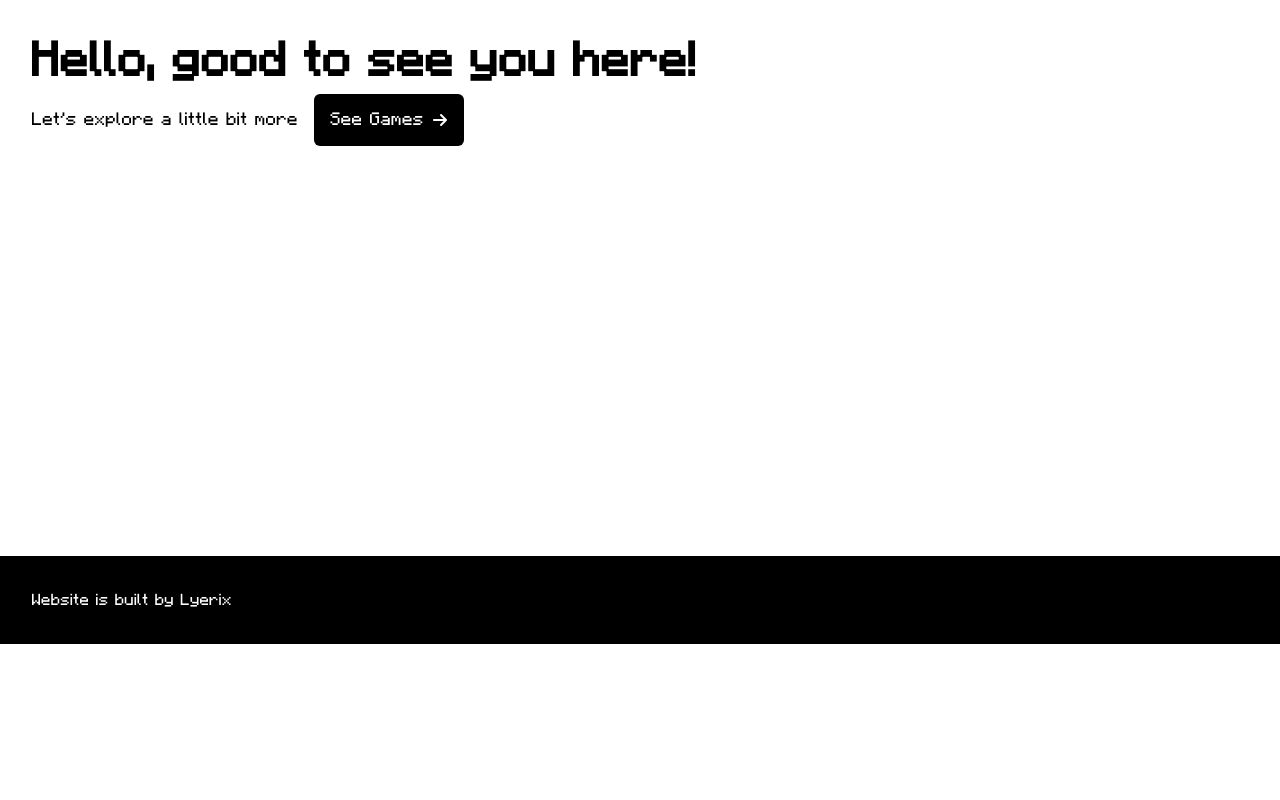
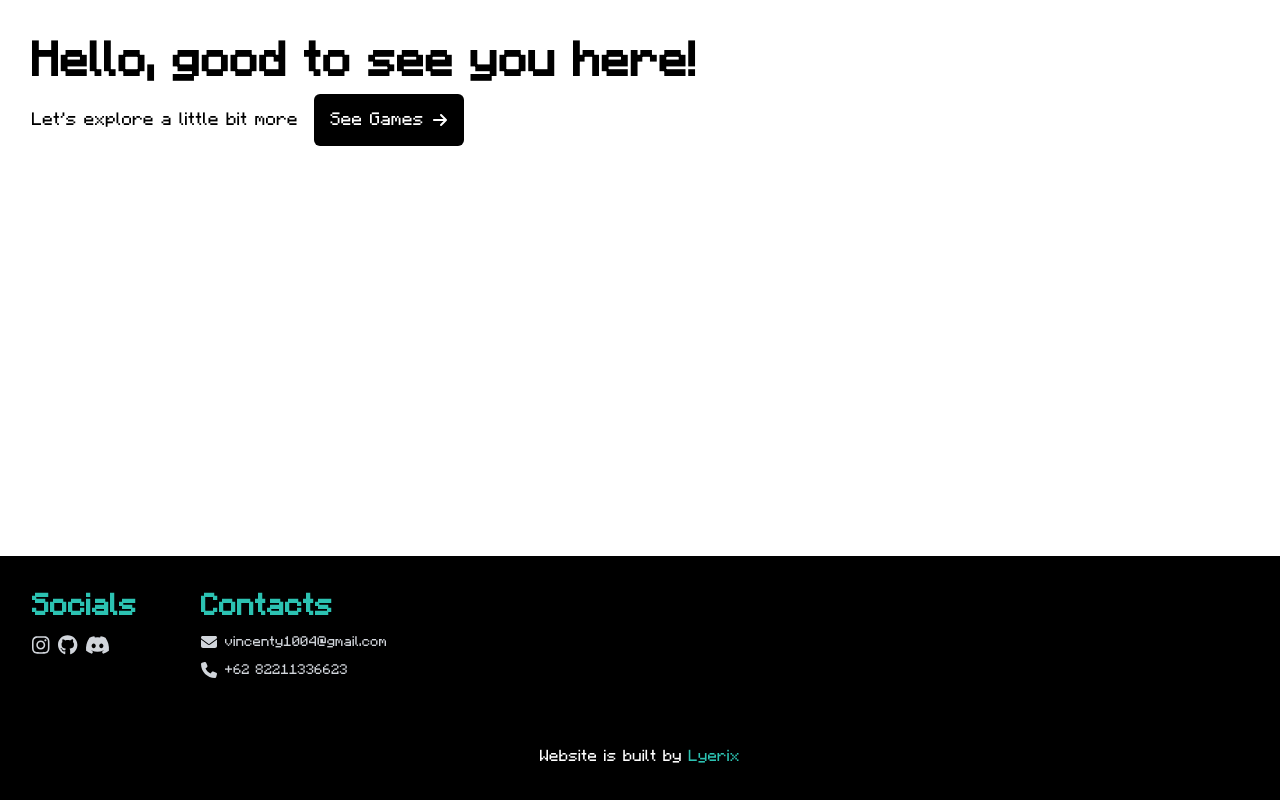
Before and after one commit to VinctLY/ByteGames-Game, a Next.js app in the folder client/: page / in a window 1280 px wide. Shown: the part 304-1104 px from the top of the page. Before the commit the page ends 948 px from the top, so only its background shows below. Built offline with nearby package versions, Linux system fonts and the light colour scheme.

Commit message:
feat: add links in footer section

```diff
--- a/client/src/components/Footer.tsx
+++ b/client/src/components/Footer.tsx
@@ -1,13 +1,48 @@
 import Link from "next/link";
+import { FontAwesomeIcon } from "@fortawesome/react-fontawesome";
+import { faGithub, faInstagram, faDiscord } from "@fortawesome/free-brands-svg-icons";
+import { faEnvelope, faPhone } from "@fortawesome/free-solid-svg-icons";
 
 import { minecraft } from "@/app/loader";
 
 export default function Footer() {
 	return (
 		<>
-			<footer className={`bg-black text-white p-8 ${minecraft.className}`}>
-				<p>
-					Website is built by <Link href="https://github.com/VinctLY">Lyerix</Link>
+			<footer className={`flex flex-col gap-16 bg-black text-white p-8 ${minecraft.className}`}>
+				<div className="flex flex-wrap gap-8 text-gray-300 sm:gap-16">
+					<div>
+						<h3 className="text-3xl text-primary font-bold mb-2">Socials</h3>
+						<div className="flex gap-2 text-xl hover:*:text-light">
+							<a href="">
+								<FontAwesomeIcon icon={faInstagram} />
+							</a>
+							<a href="">
+								<FontAwesomeIcon icon={faGithub} />
+							</a>
+							<a href="">
+								<FontAwesomeIcon icon={faDiscord} />
+							</a>
+						</div>
+					</div>
+					<div>
+						<h3 className="text-3xl text-primary font-bold mb-2">Contacts</h3>
+						<div className="flex flex-col gap-2 text-sm hover:*:text-light">
+							<a href="mailto:vincenty1004@gmail.com" className="inline-flex items-center gap-2">
+								<FontAwesomeIcon icon={faEnvelope} className="size-4" />
+								vincenty1004@gmail.com
+							</a>
+							<a href="tel:+6282211336623" className="inline-flex items-center gap-2">
+								<FontAwesomeIcon icon={faPhone} className="size-4" />
+								+62 82211336623
+							</a>
+						</div>
+					</div>
+				</div>
+				<p className="self-center">
+					Website is built by{" "}
+					<Link href="https://github.com/VinctLY" className="text-primary">
+						Lyerix
+					</Link>
 				</p>
 			</footer>
 		</>
```
